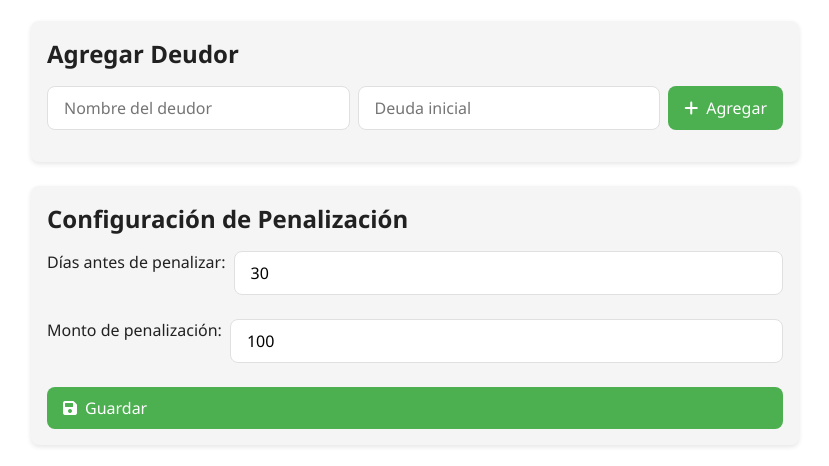
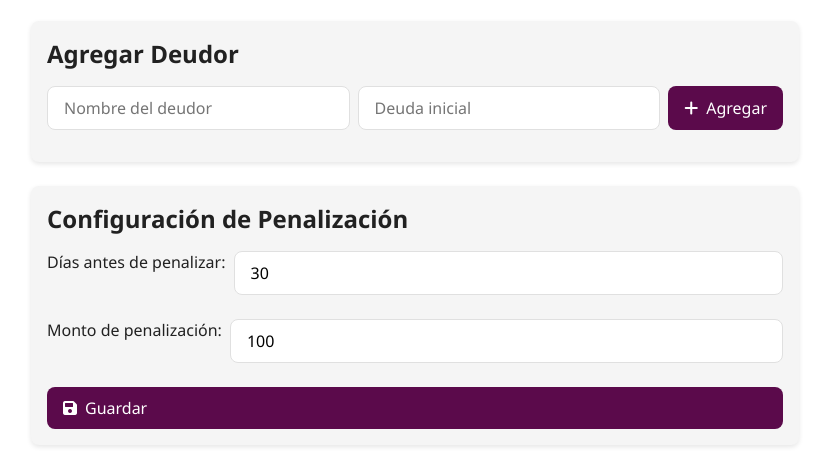
Before and after one commit to Nexorto/gestor-deudas, a plain HTML site: page index.html in a window 1280 px wide. Shown: the part 95-561 px from the top of the page, without its empty margins (225-1054 px from the left). Drawn offline with Linux system fonts and the light colour scheme.

Commit message:
Update styles.css
color changes

```diff
--- a/styles.css
+++ b/styles.css
@@ -1,6 +1,6 @@
 :root {
-    --primary-color: #4caf50;
-    --primary-dark: #388e3c;
+    --primary-color: #5b0a4b;
+    --primary-dark: #2c082f;
     --accent-color: #ff6b6b;
     --text-light: #f0f0f0;
     --text-dark: #212121;
```
